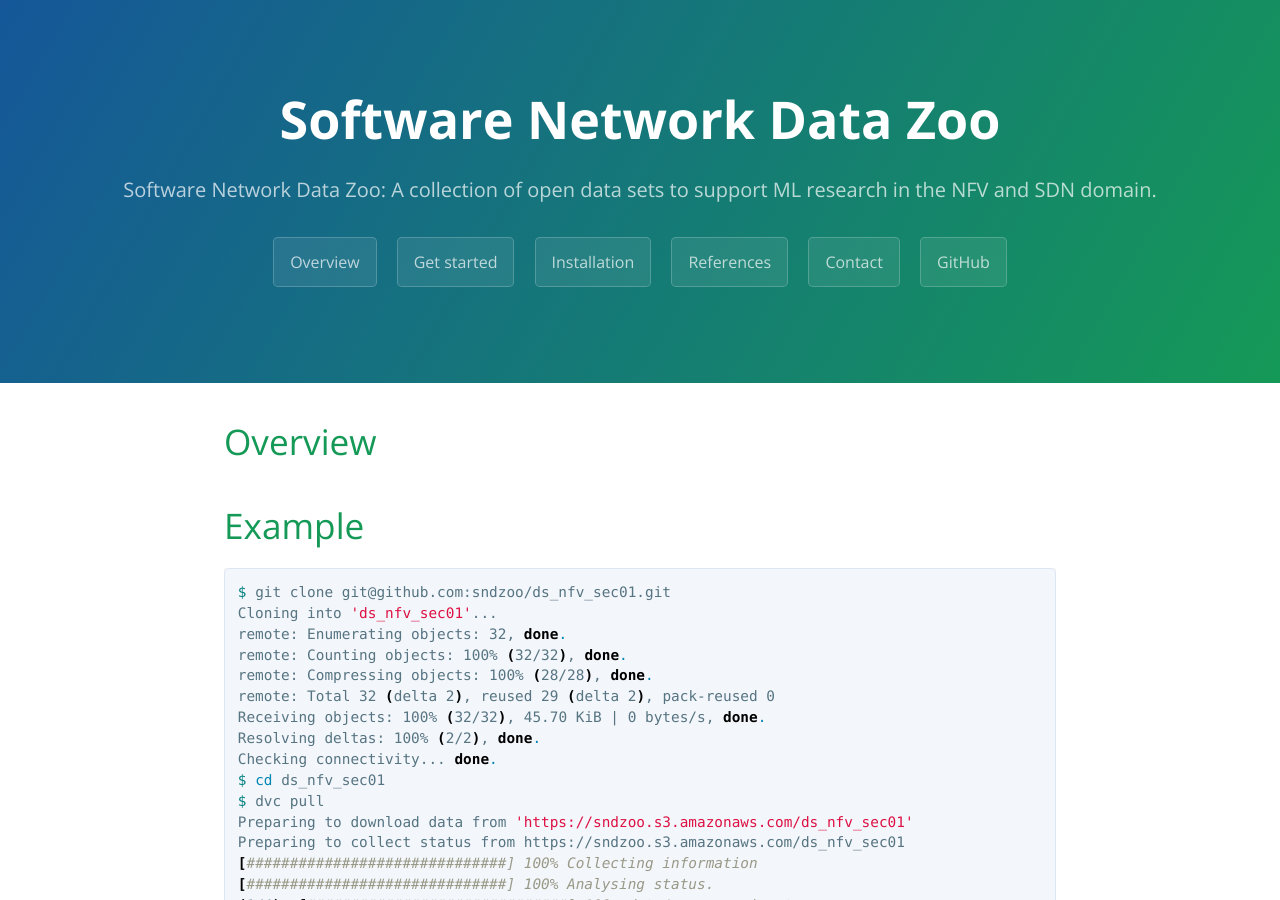
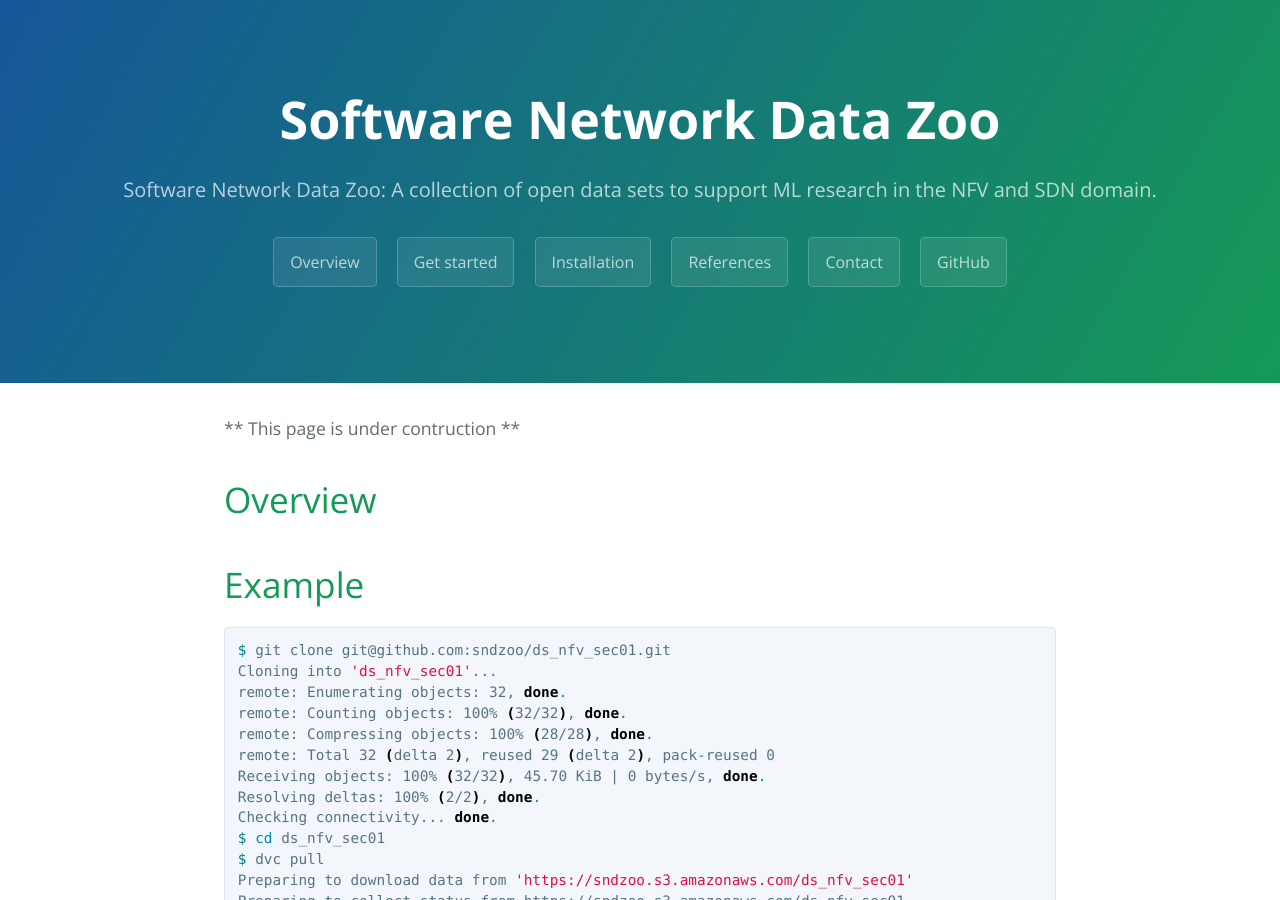
Before and after one commit to sndzoo/sndzoo.github.io, a Jekyll site: the page built from index.md, in a window 1280 px wide and 900 px high. Built offline with Jekyll 4.4.1, drawn with Linux system fonts in a browser that asks for light colours; our own code applies the rules of GitHub Pages for plain Markdown files.

Commit message:
Update index.md

```diff
--- a/index.md
+++ b/index.md
@@ -1,6 +1,8 @@
 ---
 layout: default
 ---
+
+** This page is under contruction **
 
 
 # [](#overview)Overview
```
